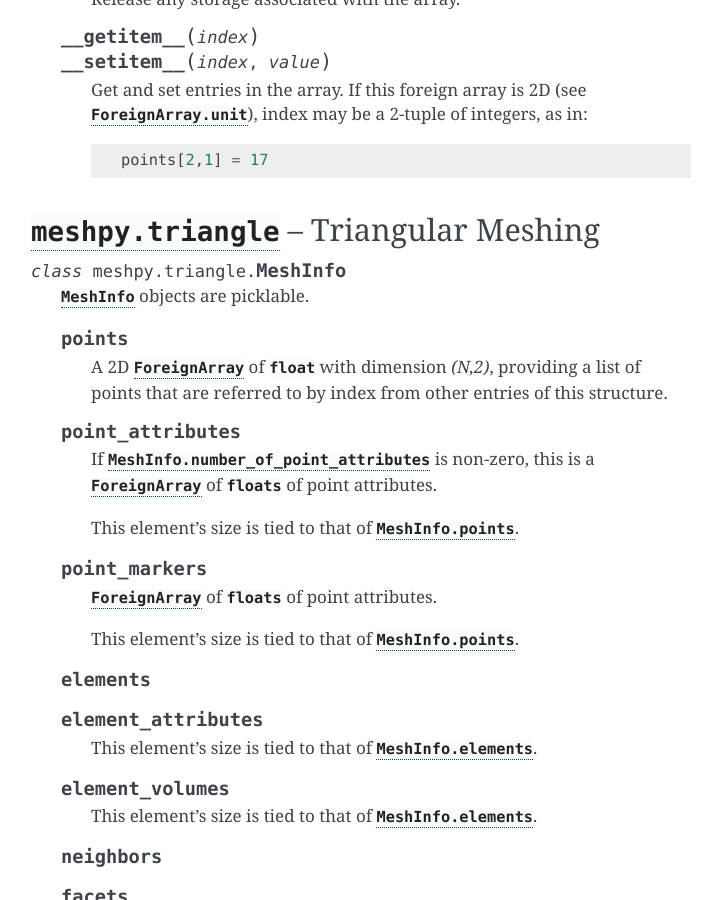
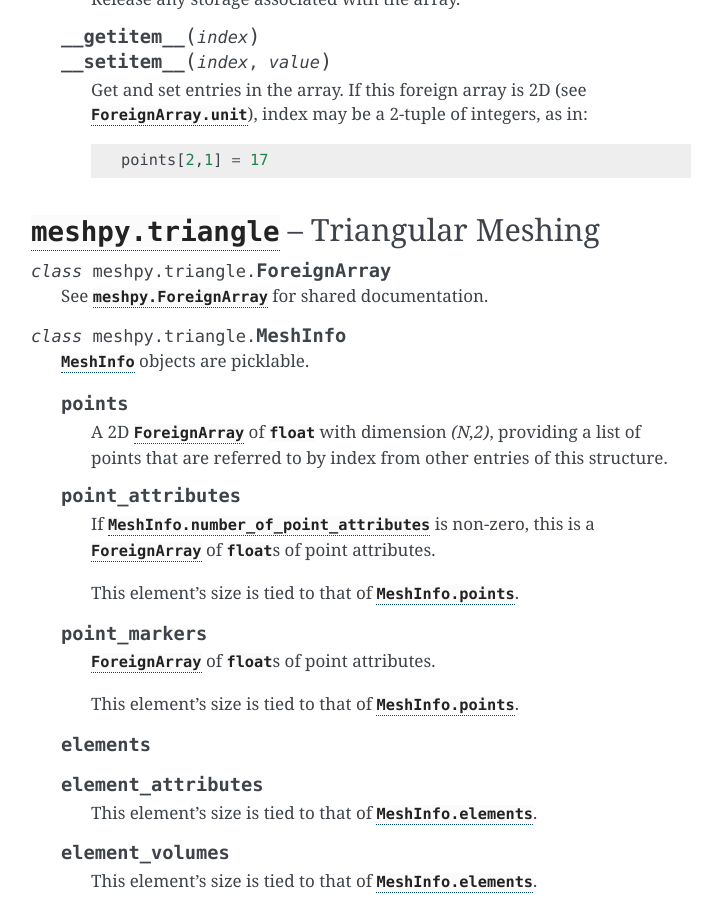
Before and after one commit to inducer/meshpy, a Sphinx documentation site: the page built from doc/tri-tet.rst, in a window 1280 px wide and 900 px high, scrolled down 1160 px. Shown: the whole window, without its empty margins (389-1111 px from the left). Built offline with Sphinx 7.4.7, drawn with Linux system fonts in a browser that asks for light colours; some of the changed text lies outside the part shown.

Commit message:
Doc reference fixes

```diff
--- a/doc/conf.py
+++ b/doc/conf.py
@@ -126,7 +126,7 @@
 # Add any paths that contain custom static files (such as style sheets) here,
 # relative to this directory. They are copied after the builtin static files,
 # so a file named "default.css" will overwrite the builtin "default.css".
-html_static_path = ['_static']
+#html_static_path = ['_static']
 
 # If not '', a 'Last updated on:' timestamp is inserted at every page bottom,
 # using the given strftime format.
--- a/doc/tri-tet.rst
+++ b/doc/tri-tet.rst
@@ -1,5 +1,7 @@
 Triangle/TetGen interface
 =========================
+
+.. module:: meshpy
 
 Some common notions
 -------------------
@@ -64,15 +66,16 @@
 
             points[2,1] = 17
 
-
-
-
 :mod:`meshpy.triangle` -- Triangular Meshing
 --------------------------------------------
 .. module:: meshpy.triangle
     :synopsis: Generate triangular meshes
 .. moduleauthor:: Andreas Klöckner <inform@tiker.net>
 
+
+.. class:: ForeignArray
+
+    See :class:`meshpy.ForeignArray` for shared documentation.
 
 .. class:: MeshInfo
 
@@ -87,13 +90,13 @@
     .. attribute:: point_attributes
 
         If :attr:`MeshInfo.number_of_point_attributes` is non-zero, this is a
-        :class:`ForeignArray` of :class:`floats` of point attributes.
+        :class:`ForeignArray` of :class:`float`\ s of point attributes.
 
         This element's size is tied to that of :attr:`MeshInfo.points`.
 
     .. attribute:: point_markers
 
-        :class:`ForeignArray` of :class:`floats` of point attributes.
+        :class:`ForeignArray` of :class:`float`\ s of point attributes.
 
         This element's size is tied to that of :attr:`MeshInfo.points`.
 
@@ -181,6 +184,10 @@
    :synopsis: Generate triangular meshes
 .. moduleauthor:: Andreas Klöckner <inform@tiker.net>
 
+.. class:: ForeignArray
+
+    See :class:`meshpy.ForeignArray` for shared documentation.
+
 .. class:: Options(switches='pq', **kwargs)
 
     Run time switches for TetGen. See the TetGen documentation for the meaning of each
```
Also changed, not shown: other parts of doc/tri-tet.rst (+0 -2 lines).
